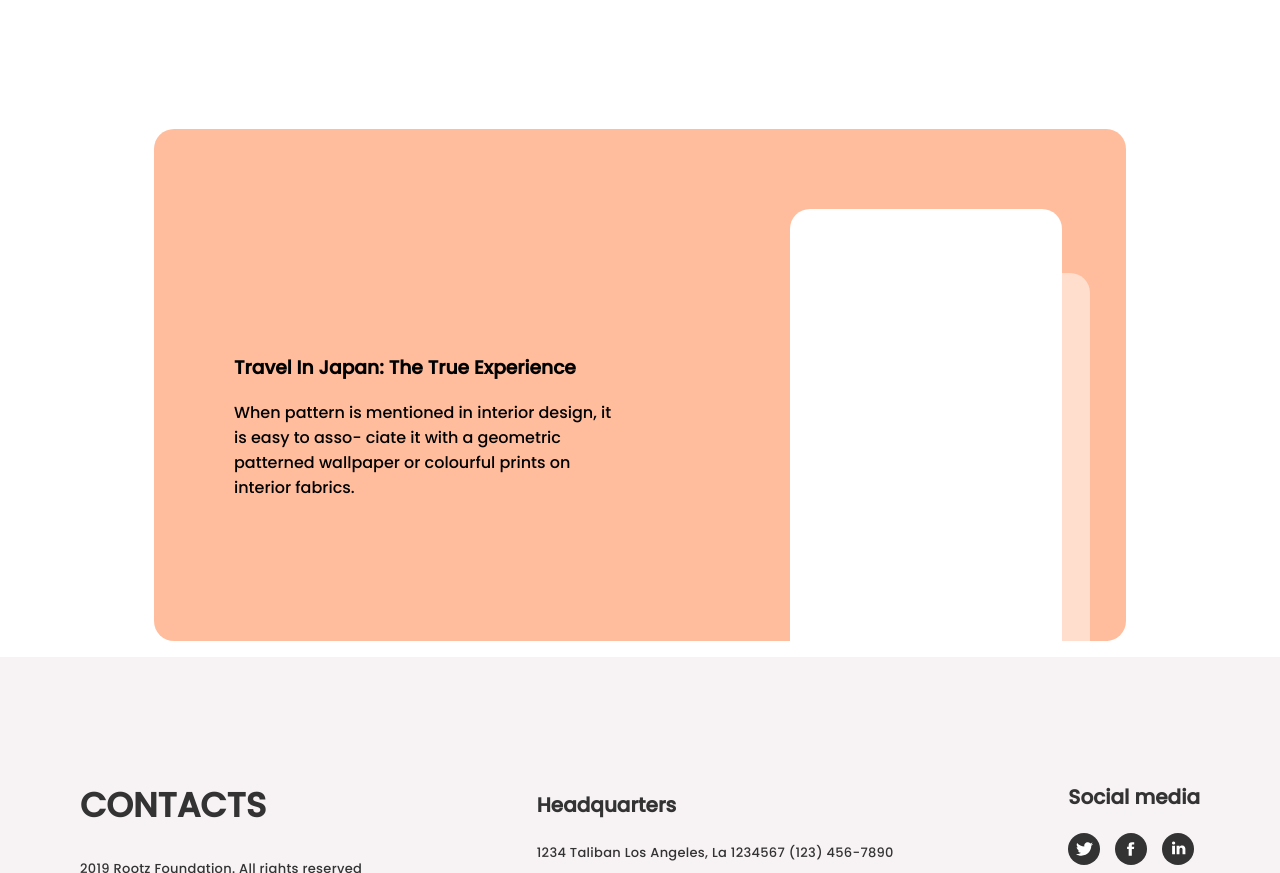
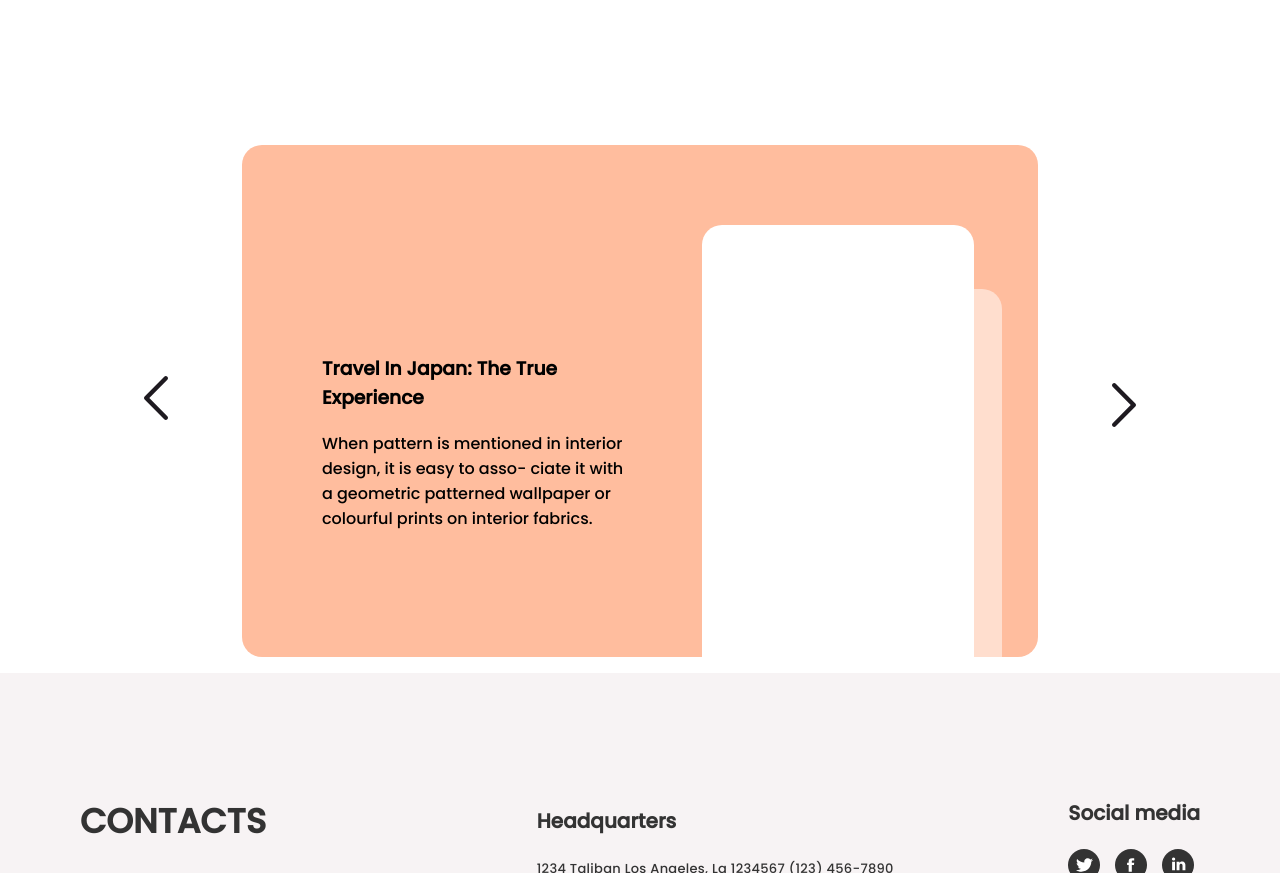
Before and after one commit to savaukr/halolabNextjs, a Next.js app: page / in a window 1280 px wide. Shown: the part 940-1813 px from the top of the page. Built offline with nearby package versions, Linux system fonts and the light colour scheme.

Commit message:
arrow without click

```diff
--- a/components/header/header.module.scss
+++ b/components/header/header.module.scss
@@ -36,7 +36,7 @@
     line-height: 32px;
 }
 .inputWrapper {
-    margin: 48px 0 128px;
+    margin: 48px auto 128px;
     padding: 5px 15px;
     min-width: 350px;
     width:100%;
@@ -48,8 +48,16 @@
     display: flex;
     justify-content: space-between;
     align-items: center;
+    @media (max-width: $screen-s) {
+        min-width: 0px;
+        width: max-content;
+        justify-content: center;
+    }
     > div {
         width: 100%;
+        @media (max-width: $screen-s) {
+            // width: 80%;
+        }
     }
     .input {
         border: none;
@@ -59,6 +67,8 @@
         max-width: 380px;
         padding: 6px;
         width: 80%;
+
+
     }
     .inputIcon {
         display: inline-block;
@@ -76,6 +86,10 @@
         background-color: $red-light;
         border-radius: 30px;
         cursor: pointer;
+        @media (max-width: $screen-s) {
+            font-size: 12px;
+            width:100px;
+        }
 
     }
     .searchBtn:hover {
--- a/components/slideTravel/slideTravel.module.scss
+++ b/components/slideTravel/slideTravel.module.scss
@@ -11,12 +11,16 @@
     @media (max-width: $screen-md) {
         flex-direction: column;
     }
+    @media (max-width: $screen-s) {
+        padding: 80px 14px 0 20px;
+    }
 }
 .left, .right {
     width: 47%;
     @media (max-width: $screen-md) {
         width: 100%;
     }
+
 }
 .rigth {
     margin-left: 20px;
@@ -30,6 +34,9 @@
     height: 432px;
     @media (max-width: $screen-md) {
         height: 250px;
+    }
+    @media (max-width: $screen-s) {
+        width: 142px;
     }
 }
 .box_two {
--- a/components/sliderTravel/sliderTravel.module.scss
+++ b/components/sliderTravel/sliderTravel.module.scss
@@ -1,5 +1,32 @@
+@import "../../styles/_variables.module.scss";
+
 .wrapper {
     padding: 0 64px;
+    display: flex;
+    justify-content: space-between;
+    align-items: center;
+}
+.arrowLeft {
+    margin-right: 64px;
+    @media (max-width: $screen-md) {
+        margin-right: 34px;
+    }
+    @media (max-width: $screen-m) {
+        display: none;
+    }
+}
+.arrowRight, .arrowLeft {
+    cursor: pointer;
+}
+.arrowRight {
+    transform: rotate(180deg);
+    margin-left: 64px;
+    @media (max-width: $screen-md) {
+        margin-left: 34px;
+    }
+    @media (max-width: $screen-m) {
+        display: none;
+    }
 }
 .slides {
     position: relative;
@@ -24,4 +51,8 @@
     -webkit-touch-callout: none;
     -webkit-tap-highlight-color: transparent;
     padding-left: 200px;
+    margin: 0 auto;
+    @media (max-width: $screen-s) {
+       padding-left: 20px;
+    }
 }
--- a/components/sliderTravel/sliderTravel.tsx
+++ b/components/sliderTravel/sliderTravel.tsx
@@ -71,6 +71,9 @@ const SliderTravel = () => {
             </div>
           </div>
         </div> */}
+        <div className={styles.arrowLeft}>
+          <img src="./svg/ChevronLeft.svg" alt="arrow" />
+        </div>
         <ul className={styles.slides}>
           <EmblaCarousel
             setEmblaApi={setEmblaApi}
@@ -103,6 +106,9 @@ const SliderTravel = () => {
             </li>
           </EmblaCarousel>
         </ul>
+        <div className={styles.arrowRight}>
+          <img src="./svg/ChevronLeft.svg" alt="arrow" />
+        </div>
       </div>
     </div>
   );
--- a/styles/_variables.module.scss
+++ b/styles/_variables.module.scss
@@ -15,6 +15,7 @@ $border-color-dark: $blue-dark;
 
 $screen-md: 998px;
 $screen-m: 768px;
+$screen-s: 564px;
 
 
 
--- a/styles/global.scss
+++ b/styles/global.scss
@@ -17,6 +17,9 @@
     max-width: 1440px;
     padding: 0 80px;
     margin: 0 auto;
+    @media (max-width: $screen-s) {
+      padding: 0;
+  }
   }
 
 //   @media (min-width: 1440px) {
```
Also changed, not shown: public/svg/ChevronLeft.svg (added).
